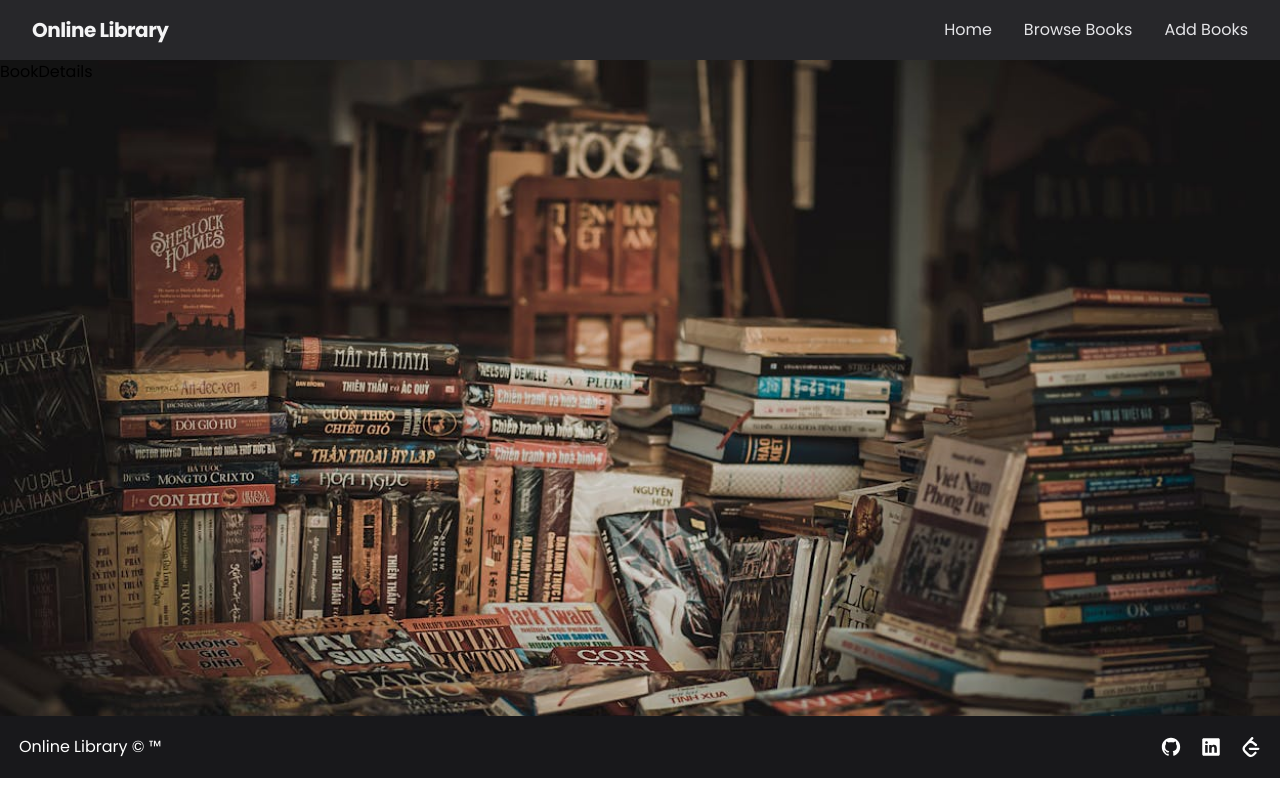
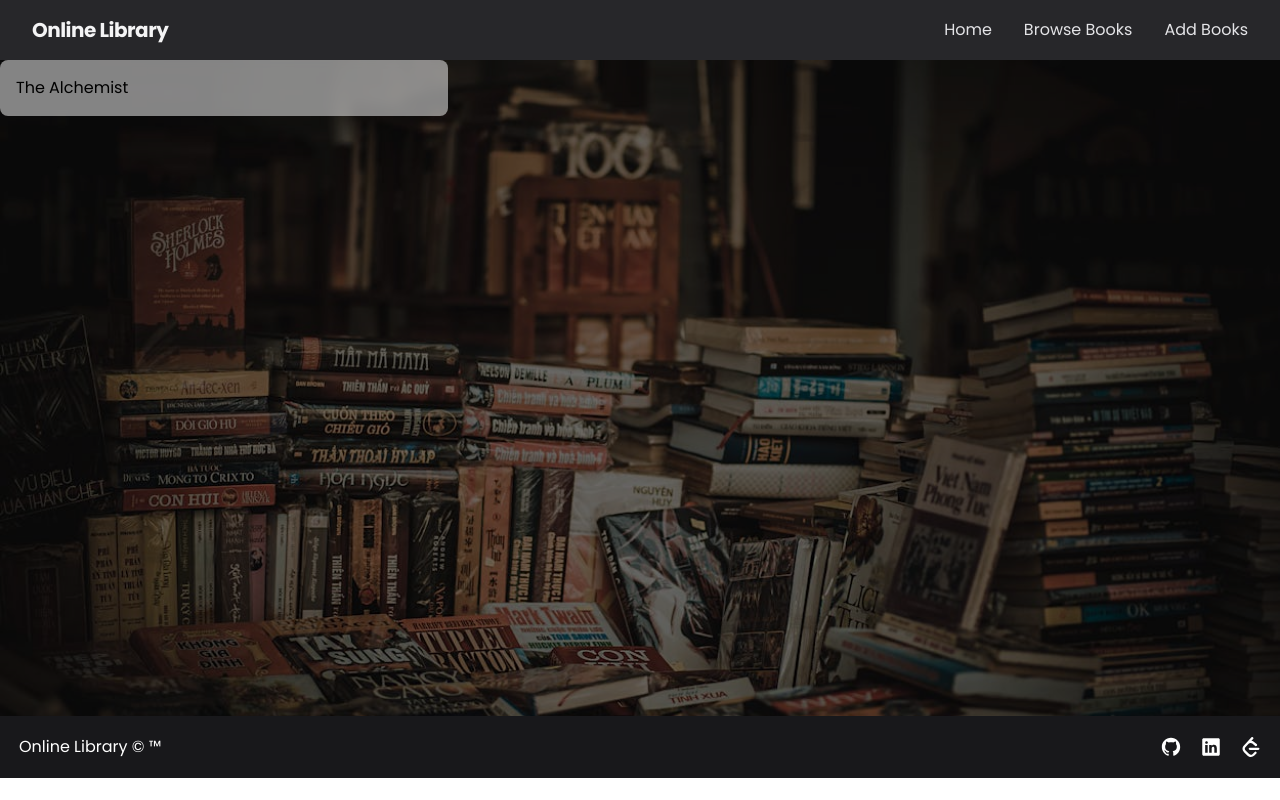
Before and after one commit to aadarshraj02/Online-Library-System, a React (Vite) app: page /books/1/1 in a window 1280 px wide. Built offline with nearby package versions, Linux system fonts and the light colour scheme.

Commit message:
get and displayed book title according to id

```diff
--- a/src/pages/BookDetails.tsx
+++ b/src/pages/BookDetails.tsx
@@ -1,7 +1,17 @@
+import { useParams } from "react-router-dom";
+import { books } from "../utils/BookData";
+
 const BookDetails = (): JSX.Element => {
+  const { id } = useParams<{ id: any }>();
+  const book = books.find((b) => b.id == id);
   return (
-    <div className="bg-[url('/bookDetails.jpeg')] min-h-[82vh] bg-cover">
-      BookDetails
+    <div className="bg-[url('/bookDetails.jpeg')] min-h-[82vh] bg-cover relative">
+      <div className="absolute inset-0 bg-black bg-opacity-50"></div>
+      <div className="relative z-10 bg-white bg-opacity-50 backdrop-blur-sm p-4 rounded-lg w-full max-w-[330px] sm:max-w-md">
+        <div>
+          <h1>{book?.title}</h1>
+        </div>
+      </div>
     </div>
   );
 };
```
